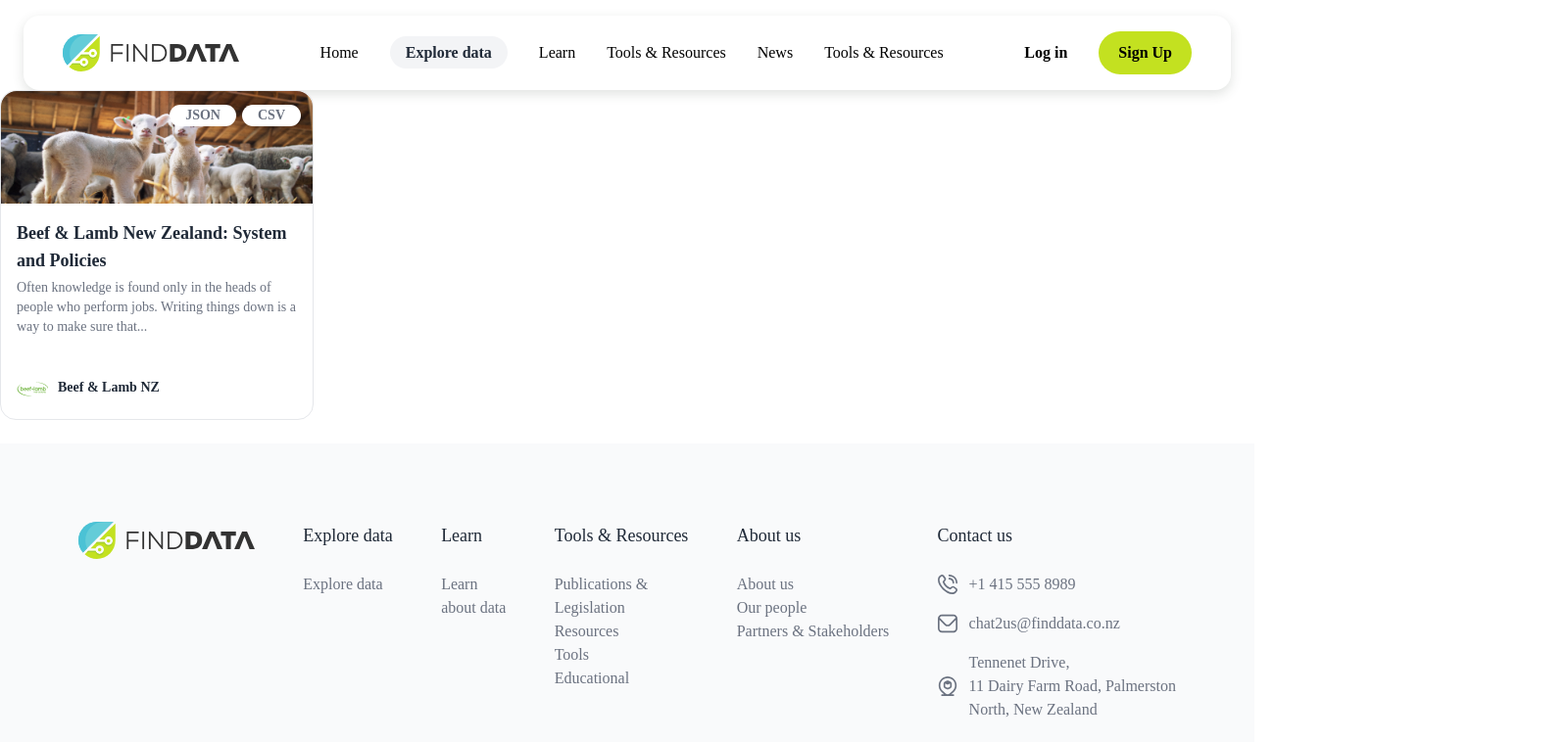
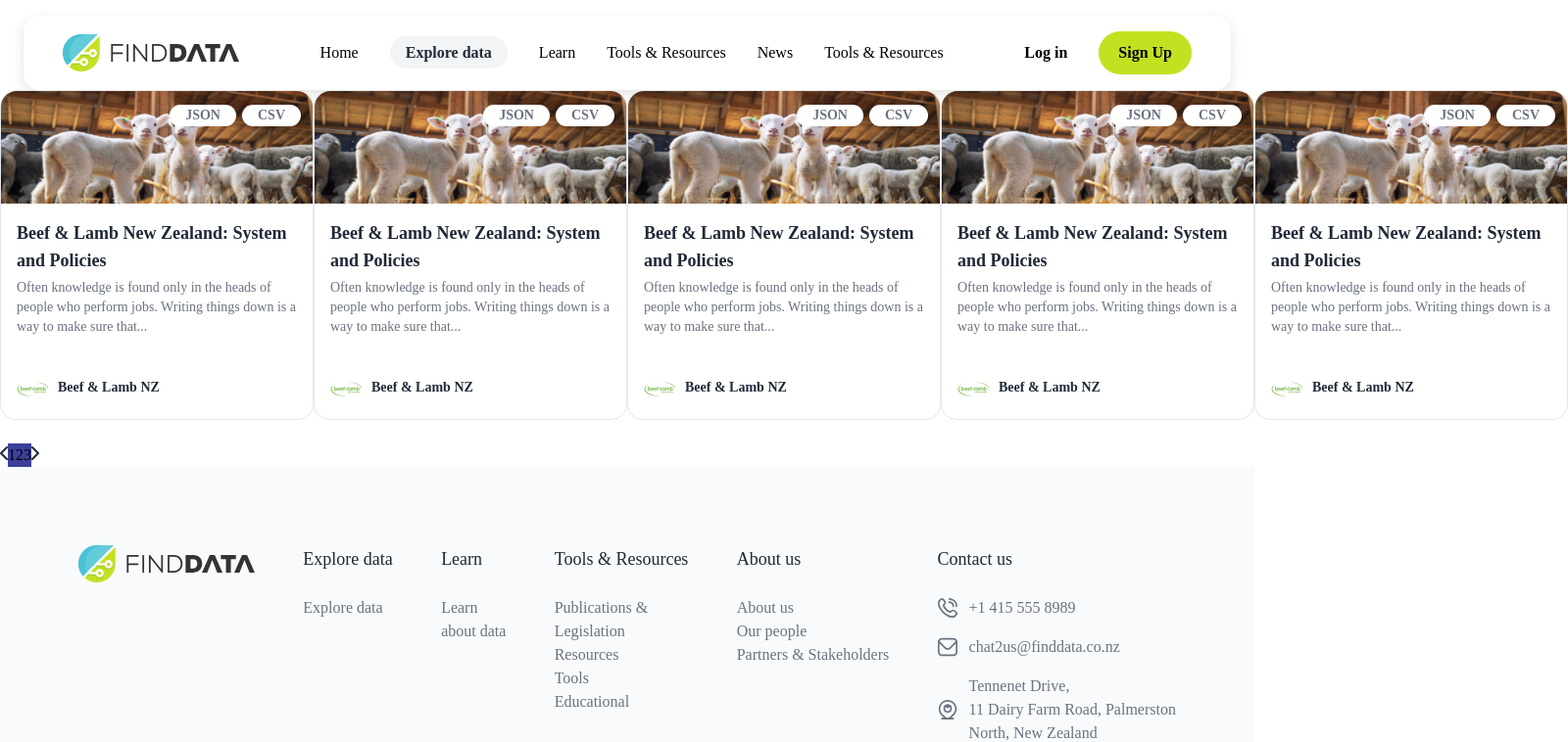
Before and after one commit to lilit1121/find-data-app, a Vue app: page / in a window 1280 px wide. Shown: the top 758 px of the page at 98% size, 1600 px wide, since content can reach past the window. Built offline with nearby package versions, Linux system fonts and the light colour scheme.

Commit message:
pagination

```diff
--- a/src/pages/Home.vue
+++ b/src/pages/Home.vue
@@ -1,12 +1,90 @@
-
+<!--
 <template>
-  <DataCard />
+  <div class="flex flex-wrap justify-around">
+    <DataCard v-for="(item, index) in 2" :key="index" />
+  </div>
 </template>
 
-<script setup>
+<script>
 import DataCard from '../components/DataCard.vue'
+export default {
+  components: {
+    DataCard
+  },
+};
 </script>
 
 <style scoped>
 
-</style>
+</style> -->
+
+<template>
+  <div>
+    <ul class="flex justify-around">
+      <li v-for="item in paginatedItems" :key="item.id"><DataCard /></li>
+    </ul>
+    <div class="pagination">
+      <button @click="prevPage" :disabled="currentPage === 1"><img src="@/assets/icons/arrow-left.svg" /></button>
+      <button class="bg-royal-blue" v-for="page in totalPages" :key="page" @click="gotoPage(page)" :class="{ active: currentPage === page }">{{ page }}</button>
+      <button @click="nextPage" :disabled="currentPage === totalPages"><img src="@/assets/icons/arrow-right.svg" /></button>
+    </div>
+  </div>
+</template>
+
+<script>
+import DataCard from '../components/DataCard.vue'
+export default {
+  components: {
+    DataCard
+  },
+  data() {
+    return {
+      items: [
+        { id: 1, name: 'Item 1' },
+        { id: 2, name: 'Item 2' },
+        { id: 2, name: 'Item 2' },
+        { id: 2, name: 'Item 2' },
+        { id: 2, name: 'Item 2' },
+        { id: 2, name: 'Item 2' },
+        { id: 2, name: 'Item 2' },
+        { id: 2, name: 'Item 2' },
+        { id: 2, name: 'Item 2' },
+        { id: 2, name: 'Item 2' },
+        { id: 2, name: 'Item 2' },
+        { id: 2, name: 'Item 2' },
+        { id: 2, name: 'Item 2' },
+        // ... more items
+      ],
+      currentPage: 1,
+      itemsPerPage: 5 // Number of items to show per page
+    };
+  },
+  computed: {
+    paginatedItems() {
+      const startIndex = (this.currentPage - 1) * this.itemsPerPage;
+      const endIndex = startIndex + this.itemsPerPage;
+      return this.items.slice(startIndex, endIndex);
+    },
+    totalPages() {
+      return Math.ceil(this.items.length / this.itemsPerPage);
+    }
+  },
+  methods: {
+    prevPage() {
+      if (this.currentPage > 1) {
+        this.currentPage--;
+      }
+    },
+    nextPage() {
+      if (this.currentPage < this.totalPages) {
+        this.currentPage++;
+      }
+    },
+    gotoPage(page) {
+      if (page >= 1 && page <= this.totalPages) {
+        this.currentPage = page;
+      }
+    }
+  }
+};
+</script>
```
